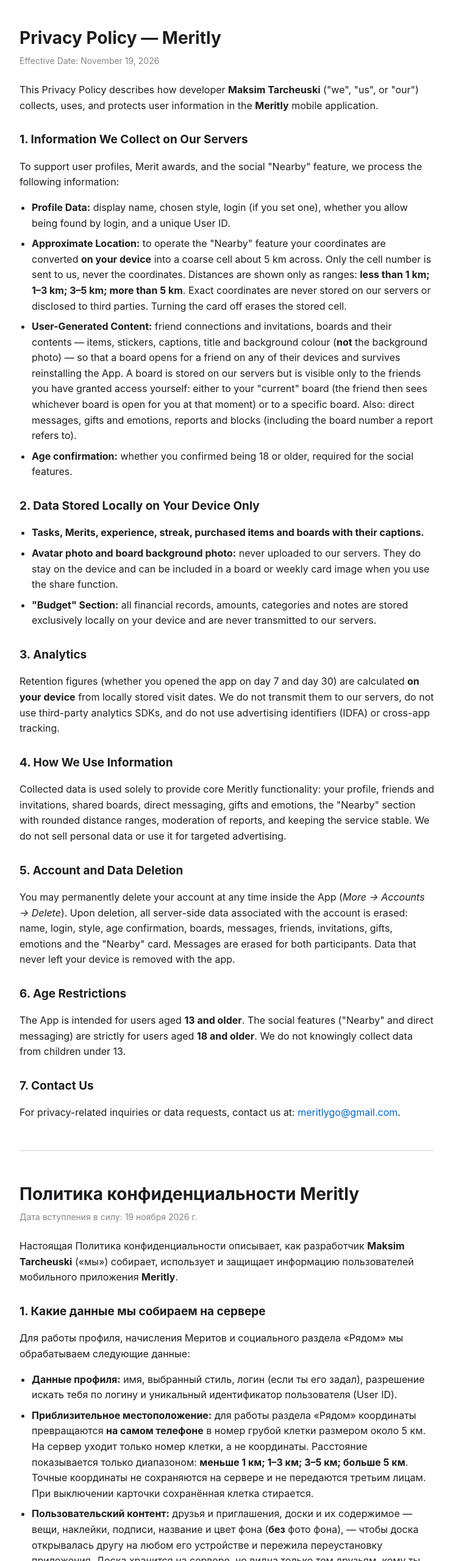
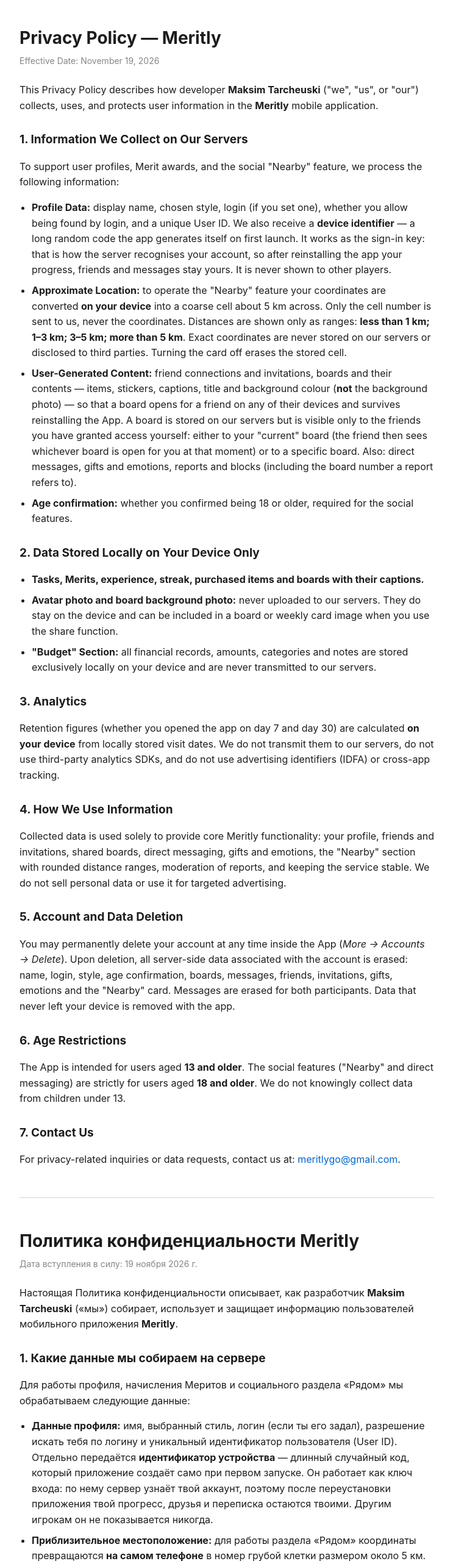
Before and after one commit to meritlygo/meritly, a plain HTML site: page privacy.html in a window 1280 px wide. Shown: the top 2560 px of the page at 61% size, without its empty margins (268-1011 px from the left). Drawn offline with Linux system fonts and the light colour scheme.

Commit message:
privacy.html

```diff
--- a/privacy.html
+++ b/privacy.html
@@ -26,7 +26,7 @@
   <h2>1. Information We Collect on Our Servers</h2>
   <p>To support user profiles, Merit awards, and the social "Nearby" feature, we process the following information:</p>
   <ul>
-    <li><strong>Profile Data:</strong> display name, chosen style, login (if you set one), whether you allow being found by login, and a unique User ID.</li>
+    <li><strong>Profile Data:</strong> display name, chosen style, login (if you set one), whether you allow being found by login, and a unique User ID. We also receive a <strong>device identifier</strong> — a long random code the app generates itself on first launch. It works as the sign-in key: that is how the server recognises your account, so after reinstalling the app your progress, friends and messages stay yours. It is never shown to other players.</li>
     <li><strong>Approximate Location:</strong> to operate the "Nearby" feature your coordinates are converted <strong>on your device</strong> into a coarse cell about 5 km across. Only the cell number is sent to us, never the coordinates. Distances are shown only as ranges: <strong>less than 1 km; 1–3 km; 3–5 km; more than 5 km</strong>. Exact coordinates are never stored on our servers or disclosed to third parties. Turning the card off erases the stored cell.</li>
     <li><strong>User-Generated Content:</strong> friend connections and invitations, boards and their contents — items, stickers, captions, title and background colour (<strong>not</strong> the background photo) — so that a board opens for a friend on any of their devices and survives reinstalling the App. A board is stored on our servers but is visible only to the friends you have granted access yourself: either to your "current" board (the friend then sees whichever board is open for you at that moment) or to a specific board. Also: direct messages, gifts and emotions, reports and blocks (including the board number a report refers to).</li>
     <li><strong>Age confirmation:</strong> whether you confirmed being 18 or older, required for the social features.</li>
@@ -65,7 +65,7 @@
   <h2>1. Какие данные мы собираем на сервере</h2>
   <p>Для работы профиля, начисления Меритов и социального раздела «Рядом» мы обрабатываем следующие данные:</p>
   <ul>
-    <li><strong>Данные профиля:</strong> имя, выбранный стиль, логин (если ты его задал), разрешение искать тебя по логину и уникальный идентификатор пользователя (User ID).</li>
+    <li><strong>Данные профиля:</strong> имя, выбранный стиль, логин (если ты его задал), разрешение искать тебя по логину и уникальный идентификатор пользователя (User ID). Отдельно передаётся <strong>идентификатор устройства</strong> — длинный случайный код, который приложение создаёт само при первом запуске. Он работает как ключ входа: по нему сервер узнаёт твой аккаунт, поэтому после переустановки приложения твой прогресс, друзья и переписка остаются твоими. Другим игрокам он не показывается никогда.</li>
     <li><strong>Приблизительное местоположение:</strong> для работы раздела «Рядом» координаты превращаются <strong>на самом телефоне</strong> в номер грубой клетки размером около 5 км. На сервер уходит только номер клетки, а не координаты. Расстояние показывается только диапазоном: <strong>меньше 1 км; 1–3 км; 3–5 км; больше 5 км</strong>. Точные координаты не сохраняются на сервере и не передаются третьим лицам. При выключении карточки сохранённая клетка стирается.</li>
     <li><strong>Пользовательский контент:</strong> друзья и приглашения, доски и их содержимое — вещи, наклейки, подписи, название и цвет фона (<strong>без</strong> фото фона), — чтобы доска открывалась другу на любом его устройстве и пережила переустановку приложения. Доска хранится на сервере, но видна только тем друзьям, кому ты сам открыл доступ: либо к твоей «текущей» доске (тогда друг видит ту доску, которая открыта у тебя сейчас), либо к конкретной. Далее: личные сообщения, подарки и эмоции, жалобы и блокировки (включая номер доски, на которую пришла жалоба).</li>
     <li><strong>Подтверждение возраста:</strong> подтвердил ли ты, что тебе 18 лет или больше — это нужно для социальных функций.</li>
```
